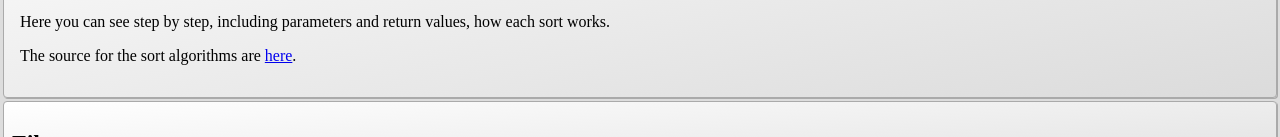
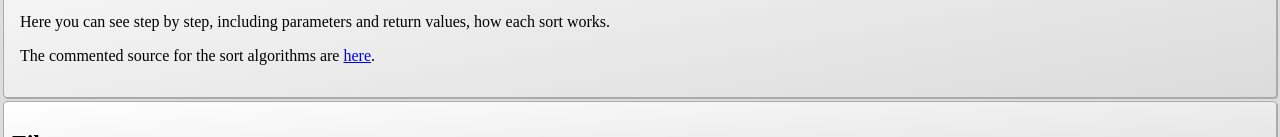
Before and after one commit to beothorn/javaflame, a plain HTML site: page docs/index.html in a window 1280 px wide. Shown: the part 329-466 px from the top of the page. Drawn offline with Linux system fonts and the light colour scheme.

Commit message:
Minor change on doc

```diff
--- a/docs/index.html
+++ b/docs/index.html
@@ -22,7 +22,7 @@
     <p>This visualization was created using <a href="https://github.com/beothorn/javaflame">Javaflame</a>,
       a Java agent you can just add to your jar command and it will produce this html, with no other dependencies needed.</p>
     <p>Here you can see step by step, including parameters and return values, how each sort works.</p>
-    <p>The source for the sort algorithms are <a href="https://github.com/beothorn/javaflame/tree/main/javaExampleApp/src/main/java/com/github/beothorn/sorts/algorithms">here</a>.</p>
+    <p>The commented source for the sort algorithms are <a href="https://github.com/beothorn/javaflame/tree/main/javaExampleApp/src/main/java/com/github/beothorn/sorts/algorithms">here</a>.</p>
 </div>
 <div id="filter" class="box">
     <h2>Filter</h2>
```
